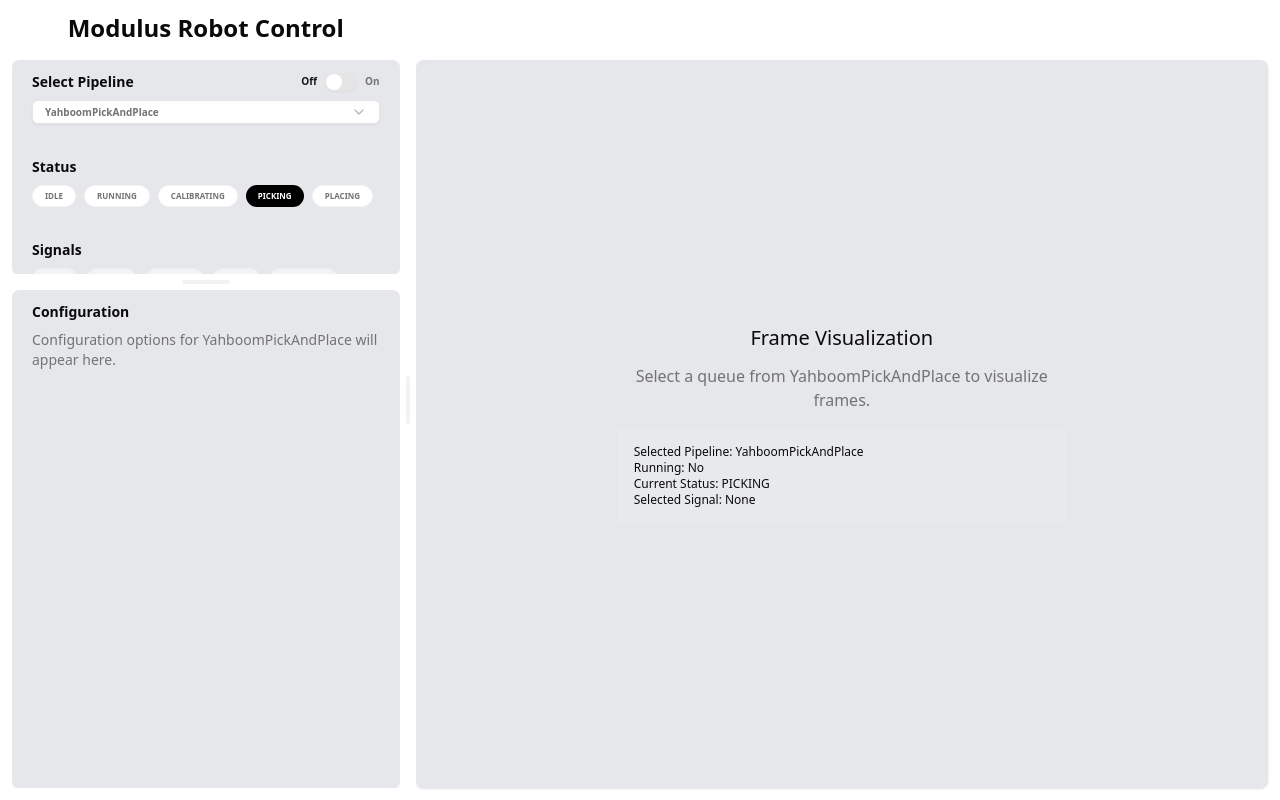
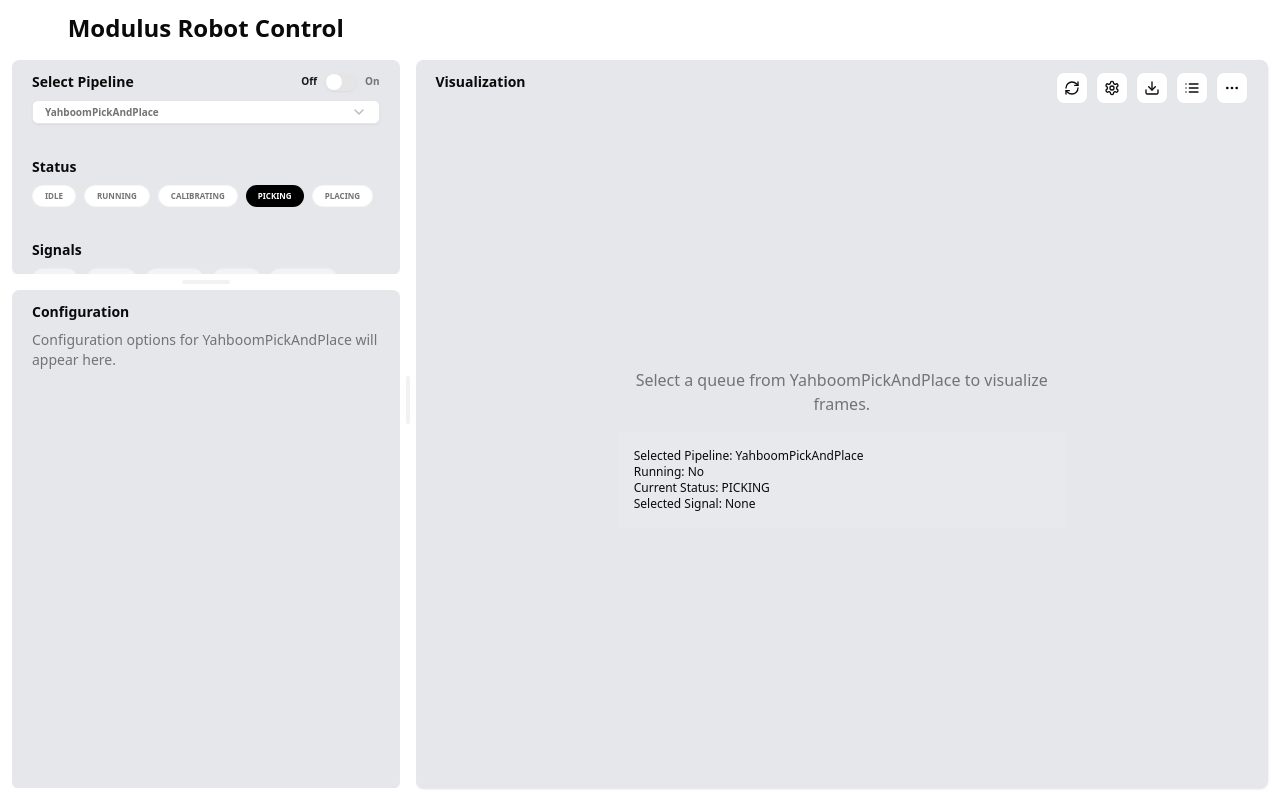
Before and after one commit to ZhengRui/robotarm-control, a Next.js app in the folder frontend/: page / in a window 1280 px wide. Built offline with nearby package versions, Linux system fonts and the light colour scheme.

Commit message:
perf: polish visualization panel

```diff
--- a/frontend/src/app/page.tsx
+++ b/frontend/src/app/page.tsx
@@ -12,7 +12,14 @@ import { Switch } from "@/components/ui/switch";
 import { cn } from "@/lib/utils";
 import { Card, CardContent } from "@/components/ui/card";
 import { Panel, PanelGroup, PanelResizeHandle } from "react-resizable-panels";
-import { Loader2 } from "lucide-react";
+import {
+  Loader2,
+  Settings,
+  List,
+  RefreshCw,
+  Download,
+  MoreHorizontal,
+} from "lucide-react";
 
 export default function Dashboard() {
   const [selectedPipeline, setSelectedPipeline] = useState<string | null>(
@@ -265,12 +272,46 @@ export default function Dashboard() {
 
         {/* Main Content */}
         <Panel className="p-.5 pt-15 pb-3 pr-3" order={2}>
-          <Card className="h-full shadow-sm rounded-md overflow-auto border-0 bg-gray-200">
-            <CardContent className="p-5 flex items-center justify-center h-full">
+          <Card className="h-full shadow-sm rounded-md overflow-auto border-0 bg-gray-200 p-0">
+            <CardContent className="px-5 py-3 flex flex-col h-full">
+              <div className="flex justify-between items-start mb-4">
+                <h3 className="text-sm font-semibold">Visualization</h3>
+                <div className="flex items-center gap-2">
+                  {/* Icon buttons group */}
+                  <button
+                    className="size-8 inline-flex items-center justify-center rounded-md border border-input bg-background hover:bg-accent hover:text-accent-foreground"
+                    title="Refresh"
+                  >
+                    <RefreshCw className="size-4" />
+                  </button>
+                  <button
+                    className="size-8 inline-flex items-center justify-center rounded-md border border-input bg-background hover:bg-accent hover:text-accent-foreground"
+                    title="Settings"
+                  >
+                    <Settings className="size-4" />
+                  </button>
+                  <button
+                    className="size-8 inline-flex items-center justify-center rounded-md border border-input bg-background hover:bg-accent hover:text-accent-foreground"
+                    title="Download"
+                  >
+                    <Download className="size-4" />
+                  </button>
+                  <button
+                    className="size-8 inline-flex items-center justify-center rounded-md border border-input bg-background hover:bg-accent hover:text-accent-foreground"
+                    title="Logs"
+                  >
+                    <List className="size-4" />
+                  </button>
+                  <button
+                    className="size-8 inline-flex items-center justify-center rounded-md border border-input bg-background hover:bg-accent hover:text-accent-foreground"
+                    title="More options"
+                  >
+                    <MoreHorizontal className="size-4" />
+                  </button>
+                </div>
+              </div>
+              <div className="flex-1 flex items-center justify-center">
                 <div className="text-center max-w-md">
-                <h3 className="text-xl font-medium mb-3">
-                  Frame Visualization
-                </h3>
                   <p className="text-muted-foreground">
                     {selectedPipeline
                       ? `Select a queue from ${selectedPipeline} to visualize frames.`
@@ -284,6 +325,7 @@ export default function Dashboard() {
                     <p>Selected Signal: {selectedSignal || "None"}</p>
                   </div>
                 </div>
+              </div>
             </CardContent>
           </Card>
         </Panel>
```
Lines whose indentation alone changed are shown as unchanged.
